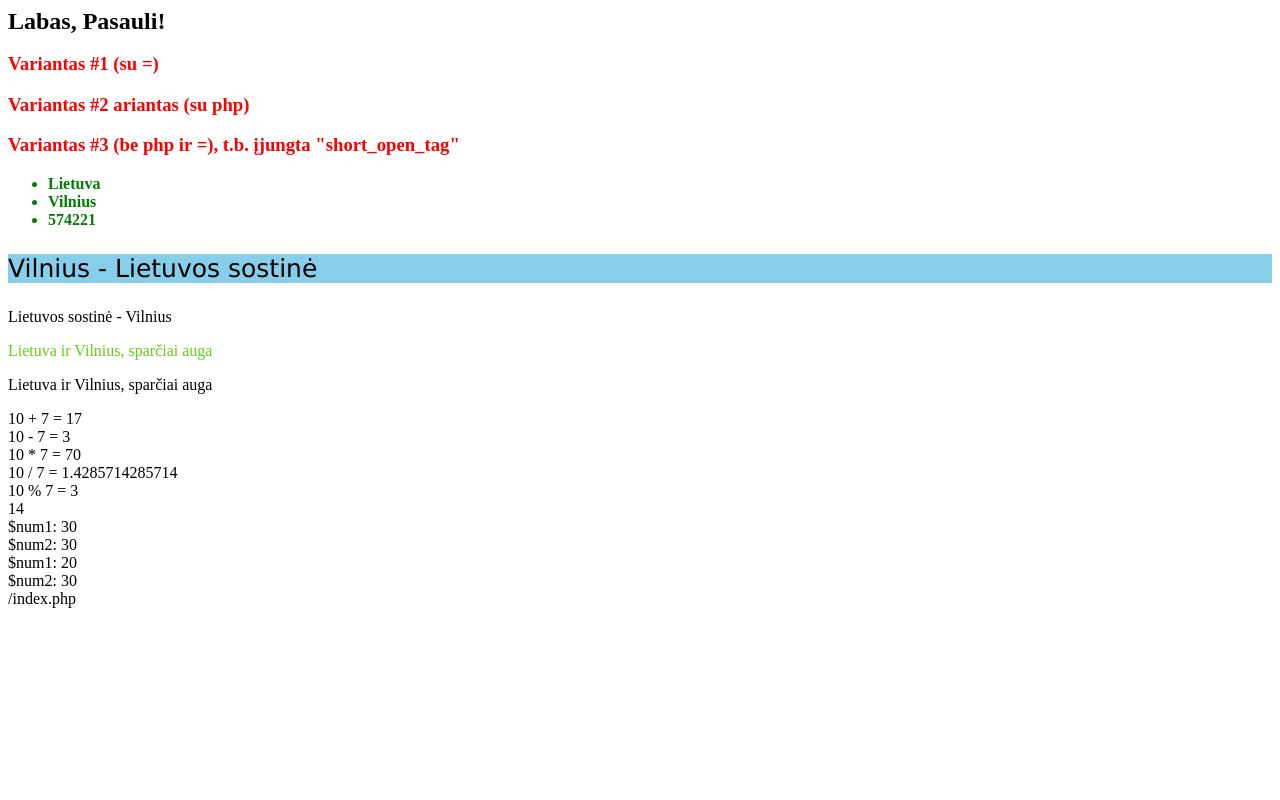
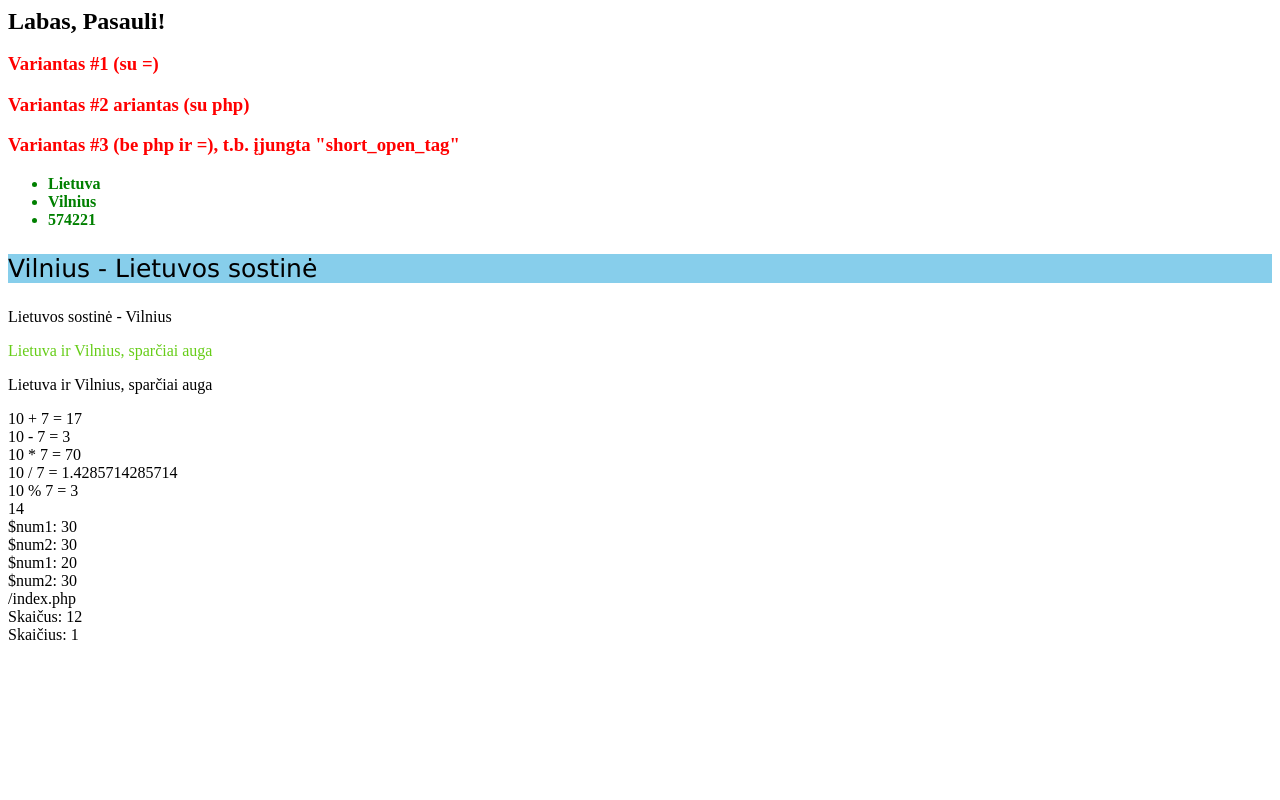
Before and after one commit to egidum/backend, a PHP site: page / in a window 1280 px wide. Run offline with PHP 8.4, Linux system fonts and the light colour scheme.

Commit message:
paskaita

```diff
--- a/1paskaita/index.php
+++ b/1paskaita/index.php
@@ -51,7 +51,7 @@ echo "$x % $y = $z <br>";
 $num1 = 30;
 $num2 = $num1;
 
-echo '<br>$num1: ' . $num1;       // 10
+echo '<br>$num1: ' . $num1;      // 10
 echo '<br>$num2: ' . $num2;      // 10
 
 $num1 = 20;
@@ -61,7 +61,13 @@ echo '<br>$num2: ' . $num2;      // 10
 ?>
 
 <?php
+  echo '<br>' . $_SERVER['PHP_SELF'];
+?>
 
-  echo '<br>' . $_SERVER['PHP_SELF'];
+<?php
+$str = "Skaičus: ";
+$num = 12;
 
+echo '<br>' . $str . $num . '<br>';
+echo 'Skaičius: ' . 1;
 ?>
```
